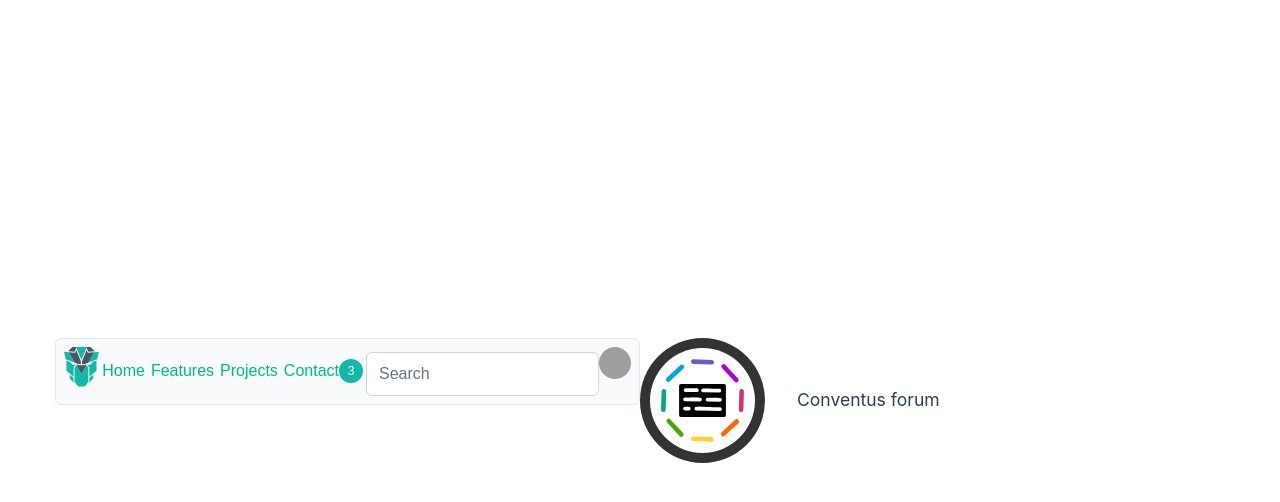
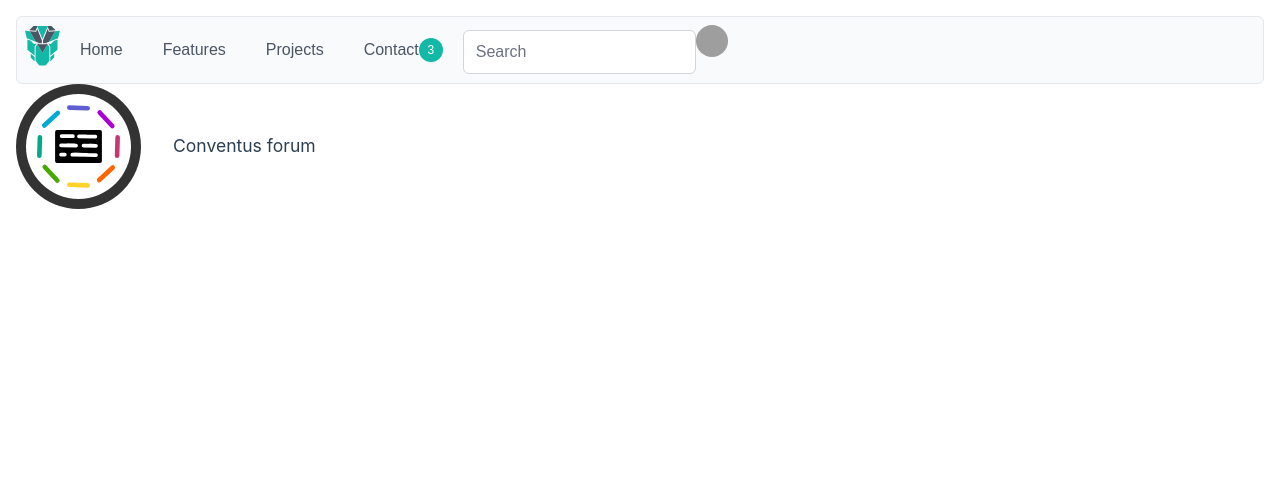
Before and after one commit to Conventus-and-friends/Conventus, a Vue app in the folder conventus.client/: page / in a window 1280 px wide. Shown: the top 502 px of the page. Built offline with nearby package versions, Linux system fonts and the light colour scheme; grey boxes are pictures that could not be loaded; a web font is replaced by a local one.

Commit message:
fix menubar

```diff
--- a/conventus.client/src/assets/main.css
+++ b/conventus.client/src/assets/main.css
@@ -1,35 +1,7 @@
 @import './base.css';
 
 #app {
-  max-width: 1280px;
   margin: 0 auto;
-  padding: 2rem;
+  padding: 1rem;
   font-weight: normal;
 }
-
-a,
-.green {
-  text-decoration: none;
-  color: hsla(160, 100%, 37%, 1);
-  transition: 0.4s;
-  padding: 3px;
-}
-
-@media (hover: hover) {
-  a:hover {
-    background-color: hsla(160, 100%, 37%, 0.2);
-  }
-}
-
-@media (min-width: 1024px) {
-  body {
-    display: flex;
-    place-items: center;
-  }
-
-  #app {
-    display: grid;
-    grid-template-columns: 1fr 1fr;
-    padding: 0 2rem;
-  }
-}
--- a/conventus.client/src/components/Navbar.vue
+++ b/conventus.client/src/components/Navbar.vue
@@ -63,6 +63,7 @@
 ]);
 </script>
 
+
 <template>
     <div class="card">
         <Menubar :model="items">
```
